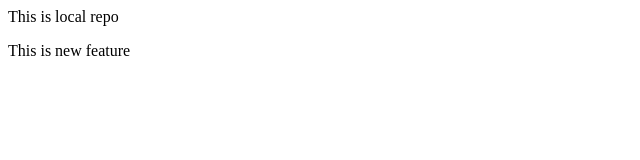
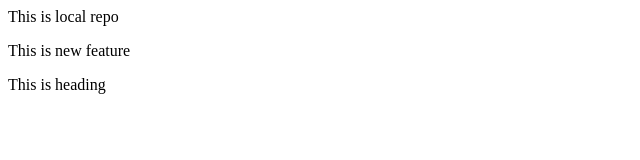
Before and after one commit to Azeem18/localRepo, a plain HTML site: page index.html in a window 1280 px wide. Shown: the whole page, without its empty margins (0-640 px from the left). Drawn offline with Linux system fonts and the light colour scheme.

Commit message:
Add heading

```diff
--- a/index.html
+++ b/index.html
@@ -1,2 +1,3 @@
 <p>This is local repo</p>
 <p>This is new feature</p>
+<p>This is heading</p>
```
